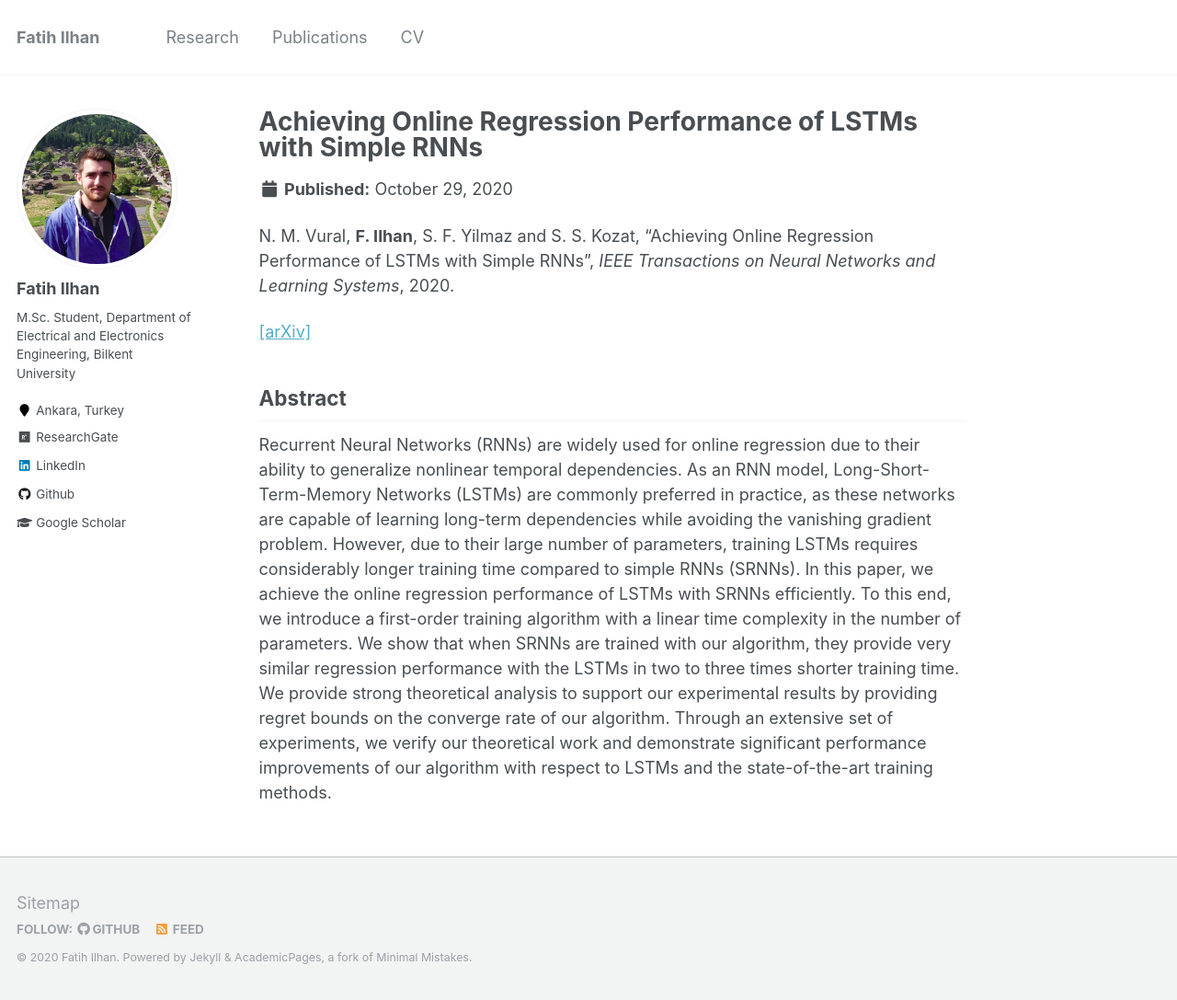
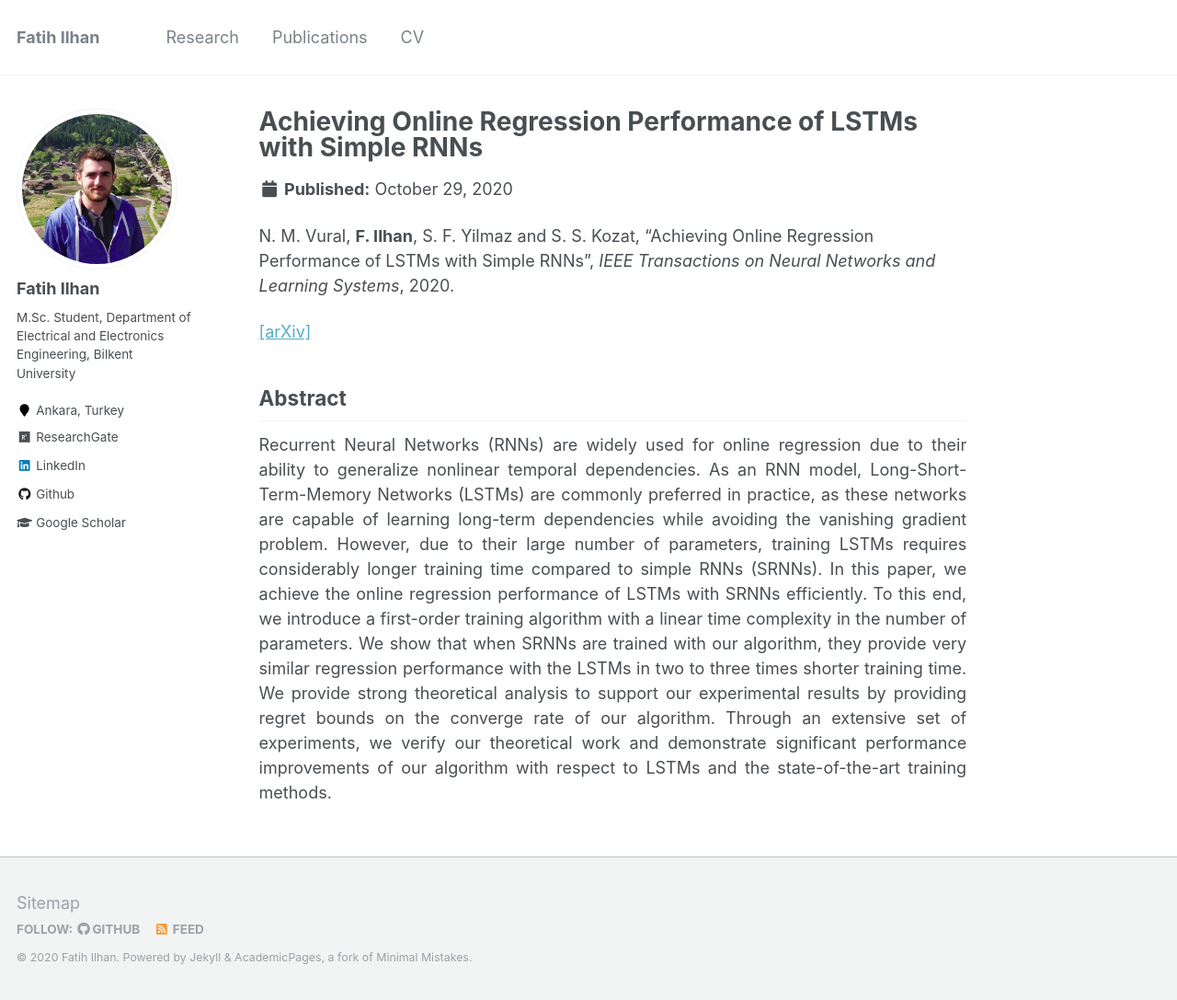
Before and after one commit to fatih-ilhan/fatih-ilhan.github.io, a Jekyll site: the page built from _publications/sRNN.md, in a window 1280 px wide and 1087 px high. Shown: the whole window at 92% size. Built offline with Jekyll 4.4.1, drawn with Linux system fonts in a browser that asks for light colours.

Commit message:
Update sRNN.md

```diff
--- a/_publications/sRNN.md
+++ b/_publications/sRNN.md
@@ -9,4 +9,4 @@ N. M. Vural, <b>F. Ilhan</b>, S. F. Yilmaz and S. S. Kozat, "Achieving Online Re
 
 
 ## Abstract
-Recurrent Neural Networks (RNNs) are widely used for online regression due to their ability to generalize nonlinear temporal dependencies. As an RNN model, Long-Short-Term-Memory Networks (LSTMs) are commonly preferred in practice, as these networks are capable of learning long-term dependencies while avoiding the vanishing gradient problem. However, due to their large number of parameters, training LSTMs requires considerably longer training time compared to simple RNNs (SRNNs). In this paper, we achieve the online regression performance of LSTMs with SRNNs efficiently. To this end, we introduce a first-order training algorithm with a linear time complexity in the number of parameters. We show that when SRNNs are trained with our algorithm, they provide very similar regression performance with the LSTMs in two to three times shorter training time. We provide strong theoretical analysis to support our experimental results by providing regret bounds on the converge rate of our algorithm. Through an extensive set of experiments, we verify our theoretical work and demonstrate significant performance improvements of our algorithm with respect to LSTMs and the state-of-the-art training methods.
+<div style="text-align: justify">Recurrent Neural Networks (RNNs) are widely used for online regression due to their ability to generalize nonlinear temporal dependencies. As an RNN model, Long-Short-Term-Memory Networks (LSTMs) are commonly preferred in practice, as these networks are capable of learning long-term dependencies while avoiding the vanishing gradient problem. However, due to their large number of parameters, training LSTMs requires considerably longer training time compared to simple RNNs (SRNNs). In this paper, we achieve the online regression performance of LSTMs with SRNNs efficiently. To this end, we introduce a first-order training algorithm with a linear time complexity in the number of parameters. We show that when SRNNs are trained with our algorithm, they provide very similar regression performance with the LSTMs in two to three times shorter training time. We provide strong theoretical analysis to support our experimental results by providing regret bounds on the converge rate of our algorithm. Through an extensive set of experiments, we verify our theoretical work and demonstrate significant performance improvements of our algorithm with respect to LSTMs and the state-of-the-art training methods.</div>
```
